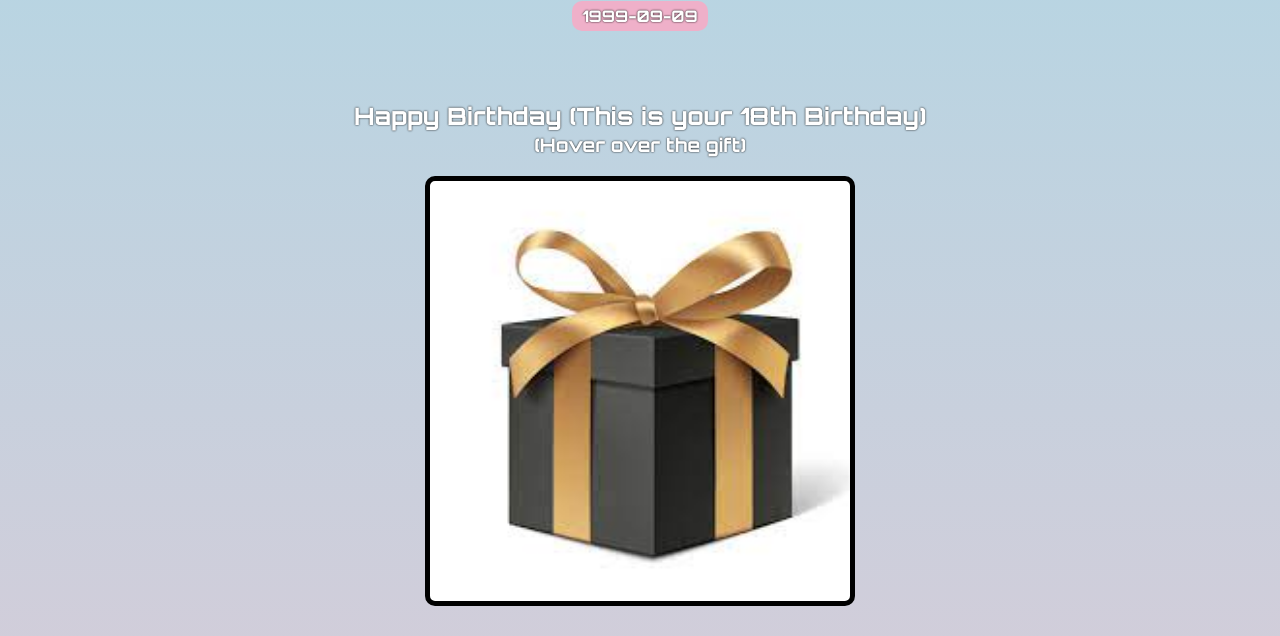
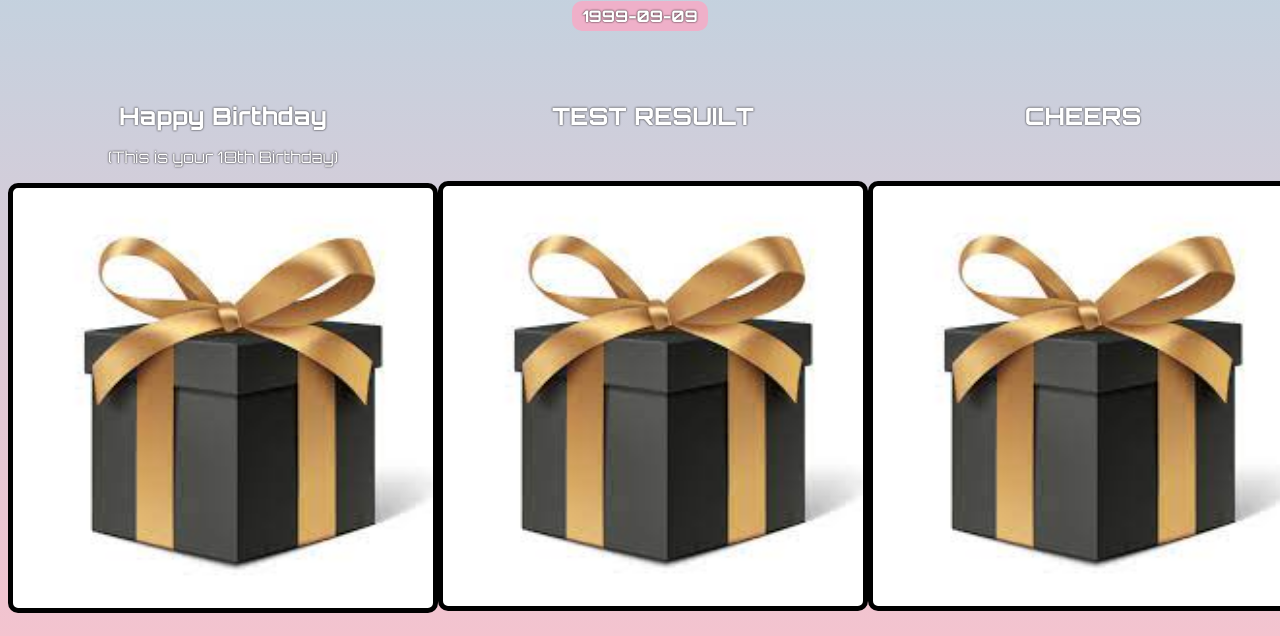
Before and after one commit to jerryzhang1011/birthday-gift-html, a plain HTML site: page index.html in a window 1280 px wide. Shown: the part 316-952 px from the top of the page. Drawn offline with Linux system fonts and the light colour scheme.

Commit message:
updated verison

```diff
--- a/index.html
+++ b/index.html
@@ -13,9 +13,10 @@
             <h2 id="age">18 yeads old</h2>
             <h4 id="date">1999-09-09</h4>
         </div>
+        <div class="hori">
             <div class="gift">
-            <h2 class="gift-word">Happy Birthday (This is your 18th Birthday)</h2>
-            <h3 class="gift-hint">(Hover over the gift)</h3>
+                <h2 class="gift-word">Happy Birthday</h2>
+                <p>(This is your 18th Birthday)</p>
                 <div class="gift-pic" id="gift-pic1"></div>
             </div>
             <div class="gift">
@@ -26,6 +27,7 @@
                 <h2 class="gift-word">CHEERS</h2>
                 <div class="gift-pic" id="gift-pic3"></div>
             </div>
+        </div>
         <div class="ads">
             <div>
                 <p>Want to create your own Birthday GIFt site? Take</p>
--- a/style.css
+++ b/style.css
@@ -34,6 +34,16 @@ h1, h2, h3, h4, p {
     align-items: center;
 }
 
+.hori {
+    display: flex;
+    flex-direction: row;
+    justify-content: space-between;
+}
+
+.gift1 {
+    margin-top: 0px;
+}
+
 #teddy {
     width: 150px;
     border-radius: 50%;
@@ -55,7 +65,7 @@ h1, h2, h3, h4, p {
     border-radius: 10px;
     border: 5px solid black;
     padding: 10px;
-    margin-top: 10px;
+    margin-top: 50px;
     margin-left: auto;
     margin-right: auto;
     background-image: url("download.jpeg");
@@ -75,6 +85,10 @@ h1, h2, h3, h4, p {
 #gift-pic3 {
     width: 400px;
     height: 400px;
+}
+
+#gift-pic1 {
+     margin-top: 0px;
 }
 
 #gift-pic3:hover {
```
Also changed, not shown: 1 other file. Lines whose indentation alone changed are shown as unchanged.
